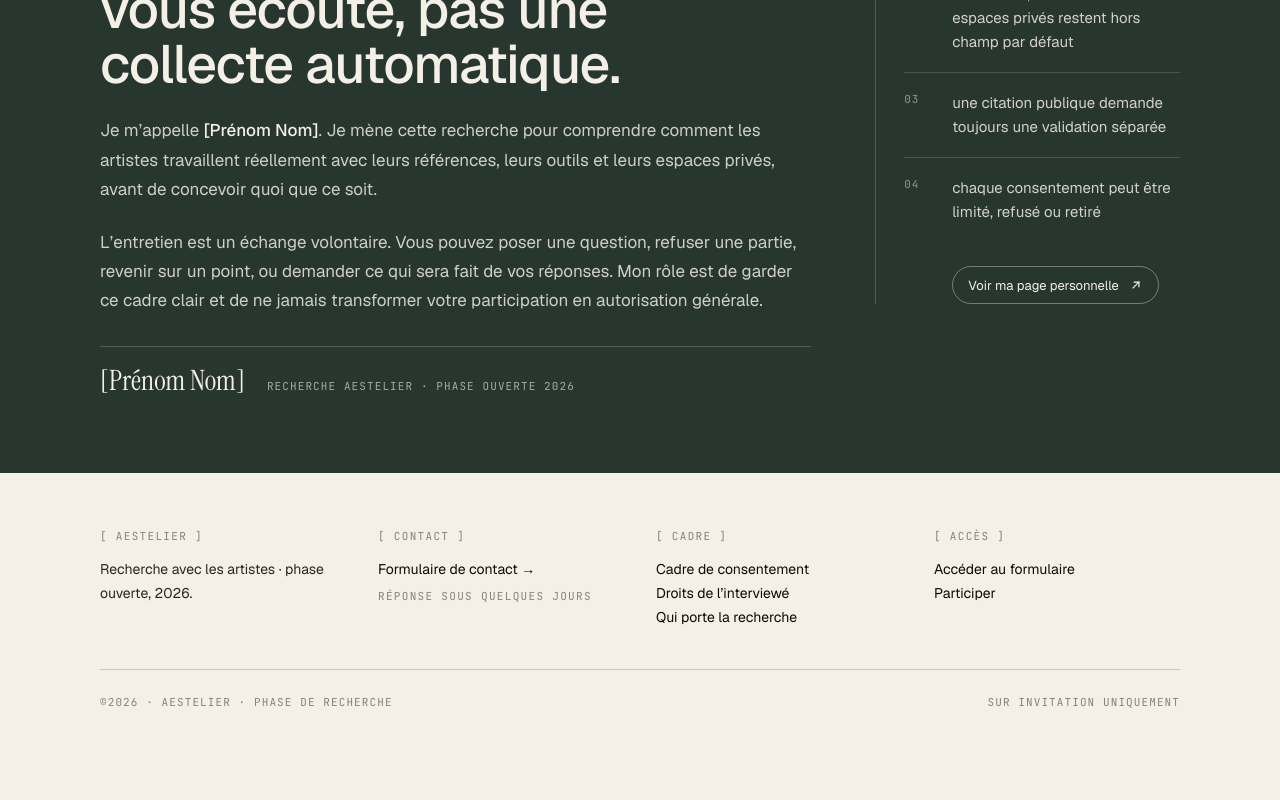
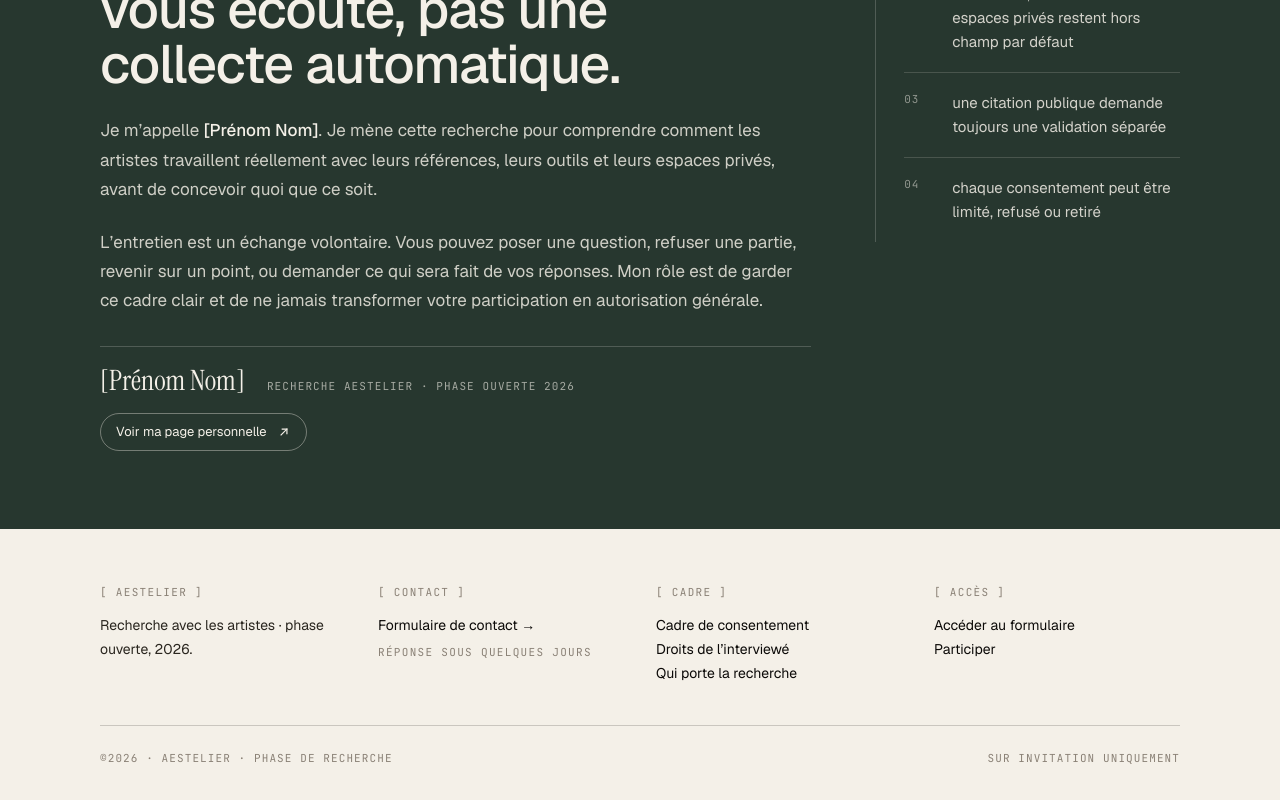
Before and after one commit to Aestelier/InterviewHub, a Next.js app: page / in a window 1280 px wide. Shown: the part 5168-5968 px from the top of the page. Before the commit the page ends 5920 px from the top, so only its background shows below. Built offline with nearby package versions, Linux system fonts and the light colour scheme.

Commit message:
change personal site buton

```diff
--- a/app/globals.css
+++ b/app/globals.css
@@ -997,7 +997,9 @@ button:hover > .arr {
   display: inline-flex;
   align-items: center;
   gap: 10px;
-  margin-top: 24px;
+  width: fit-content;
+  max-width: 100%;
+  margin-top: 18px;
   padding: 11px 15px;
   border: 1px solid rgba(244, 240, 232, 0.38);
   border-radius: 999px;
@@ -1040,9 +1042,6 @@ button:hover > .arr {
   font-size: 15px;
   line-height: 1.6;
   color: rgba(244, 240, 232, 0.84);
-}
-.human-promises .human-link {
-  margin-left: 48px;
 }
 
 /* ─── footer ─── */
--- a/app/page.tsx
+++ b/app/page.tsx
@@ -501,6 +501,14 @@ export default function Home() {
                 <span>[Prénom Nom]</span>
                 <span>Recherche Aestelier · phase ouverte 2026</span>
               </div>
+              <a
+                href="https://votre-site.fr"
+                className="human-link"
+                target="_blank"
+                rel="noreferrer"
+              >
+                Voir ma page personnelle <span className="arr" />
+              </a>
             </div>
 
             <aside className="human-promises" aria-label="Engagements de la recherche">
@@ -523,14 +531,6 @@ export default function Home() {
                   <p>chaque consentement peut être limité, refusé ou retiré</p>
                 </li>
               </ul>
-              <a
-                href="https://votre-site.fr"
-                className="human-link"
-                target="_blank"
-                rel="noreferrer"
-              >
-                Voir ma page personnelle <span className="arr" />
-              </a>
             </aside>
           </div>
         </div>
```
